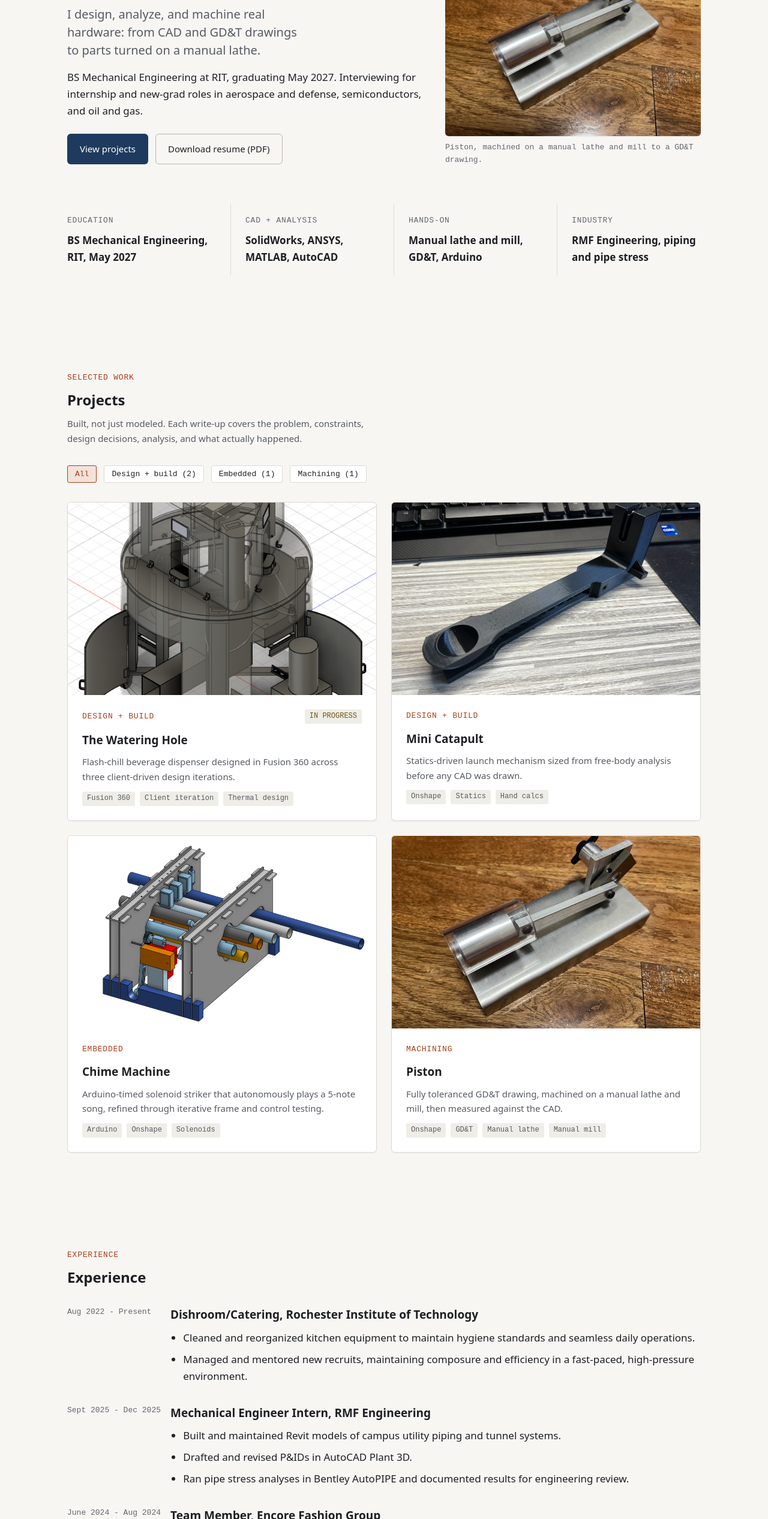
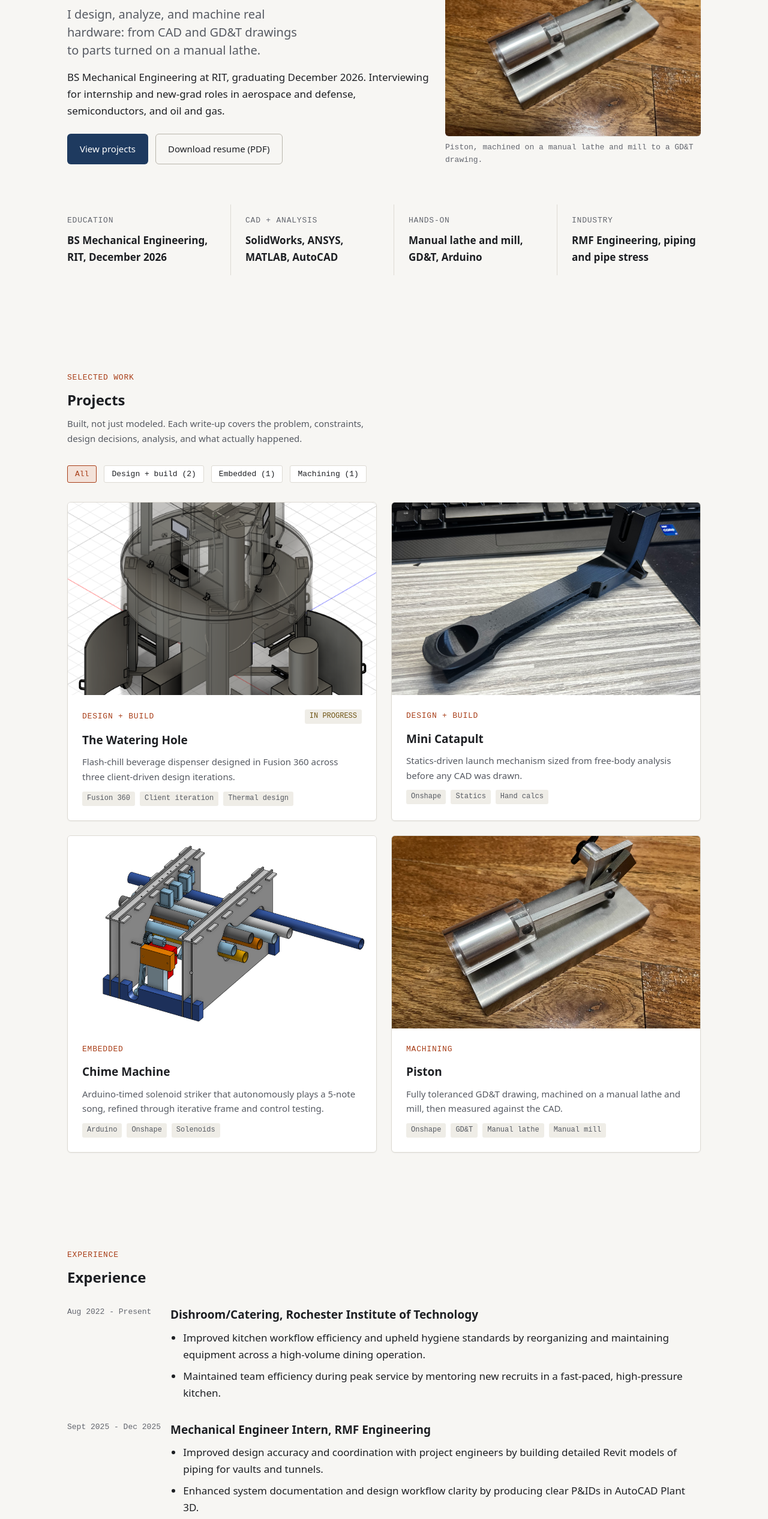
Before and after one commit to ELin0425/eric-portfolio, an Astro site: page / in a window 1280 px wide. Shown: the part 254-2787 px from the top of the page at 60% size. Built offline with nearby package versions, Linux system fonts and the light colour scheme; Astro itself is replaced by a stand-in of ours.

Commit message:
Update experience bullets and grad date to match resume
Bullets now lead with impact for Dishroom/Catering, RMF Engineering,
and Encore Fashion Group. Grad date corrected from May 2027 to
December 2026 across Hero, CredStrip, and meta description.

```diff
--- a/src/components/CredStrip.astro
+++ b/src/components/CredStrip.astro
@@ -1,6 +1,6 @@
 ---
 const tiles = [
-  { label: 'EDUCATION', value: 'BS Mechanical Engineering, RIT, May 2027' },
+  { label: 'EDUCATION', value: 'BS Mechanical Engineering, RIT, December 2026' },
   { label: 'CAD + ANALYSIS', value: 'SolidWorks, ANSYS, MATLAB, AutoCAD' },
   { label: 'HANDS-ON', value: 'Manual lathe and mill, GD&T, Arduino' },
   { label: 'INDUSTRY', value: 'RMF Engineering, piping and pipe stress' },
--- a/src/components/Hero.astro
+++ b/src/components/Hero.astro
@@ -11,7 +11,7 @@ const base = import.meta.env.BASE_URL;
       <span class="section-kicker">MECHANICAL ENGINEERING PORTFOLIO</span>
       <h1 class="hero-name">Eric Lin</h1>
       <p class="hero-subhead">I design, analyze, and machine real hardware: from CAD and GD&T drawings to parts turned on a manual lathe.</p>
-      <p class="hero-target">BS Mechanical Engineering at RIT, graduating May 2027. Interviewing for internship and new-grad roles in aerospace and defense, semiconductors, and oil and gas.</p>
+      <p class="hero-target">BS Mechanical Engineering at RIT, graduating December 2026. Interviewing for internship and new-grad roles in aerospace and defense, semiconductors, and oil and gas.</p>
       <div class="hero-buttons">
         <a class="btn btn-primary" href={`${base}#projects`}>View projects</a>
         <a class="btn btn-secondary" href={`${base}resume.pdf`} target="_blank" rel="noopener">Download resume (PDF)</a>
--- a/src/pages/index.astro
+++ b/src/pages/index.astro
@@ -11,7 +11,7 @@ import { SITE } from '../lib/site';
 
 const base = import.meta.env.BASE_URL;
 const title = 'Eric Lin | Mechanical Engineering Portfolio';
-const description = 'Mechanical engineering student at RIT (May 2027) with hands-on CAD, GD&T, machining, and pipe stress experience. Portfolio of design-and-build projects.';
+const description = 'Mechanical engineering student at RIT (Dec 2026) with hands-on CAD, GD&T, machining, and pipe stress experience. Portfolio of design-and-build projects.';
 
 const allProjects = await getCollection('projects');
 const projects = allProjects.sort((a, b) => b.data.date.valueOf() - a.data.date.valueOf());
@@ -57,25 +57,25 @@ const categories = Array.from(categoryCounts, ([key, count]) => ({ key, count })
           role="Dishroom/Catering, Rochester Institute of Technology"
           dates="Aug 2022 - Present"
           bullets={[
-            'Cleaned and reorganized kitchen equipment to maintain hygiene standards and seamless daily operations.',
-            'Managed and mentored new recruits, maintaining composure and efficiency in a fast-paced, high-pressure environment.',
+            'Improved kitchen workflow efficiency and upheld hygiene standards by reorganizing and maintaining equipment across a high-volume dining operation.',
+            'Maintained team efficiency during peak service by mentoring new recruits in a fast-paced, high-pressure kitchen.',
           ]}
         />
         <ExperienceItem
           role="Mechanical Engineer Intern, RMF Engineering"
           dates="Sept 2025 - Dec 2025"
           bullets={[
-            'Built and maintained Revit models of campus utility piping and tunnel systems.',
-            'Drafted and revised P&IDs in AutoCAD Plant 3D.',
-            'Ran pipe stress analyses in Bentley AutoPIPE and documented results for engineering review.',
+            'Improved design accuracy and coordination with project engineers by building detailed Revit models of piping for vaults and tunnels.',
+            'Enhanced system documentation and design workflow clarity by producing clear P&IDs in AutoCAD Plant 3D.',
+            'Improved design safety and reliability by performing pipe stress analyses in Bentley AutoPIPE and optimizing layouts to meet allowable limits.',
           ]}
         />
         <ExperienceItem
           role="Team Member, Encore Fashion Group"
           dates="June 2024 - Aug 2024"
           bullets={[
-            'Created and managed Excel spreadsheets for jewelry sales inventory, improving data accuracy and operational efficiency.',
-            'Delegated tasks and trained summer staff on company procedures, improving team productivity.',
+            'Kept jewelry inventory organized across nested bins and sub-bins by building a tracking sheet that let staff check off sorting and labeling progress in real time.',
+            'Cut new-hire ramp-up time on inventory workflows by onboarding peers directly, using a similar age/skill level to explain pain points more clearly than management could.',
           ]}
         />
         <ExperienceItem
```
